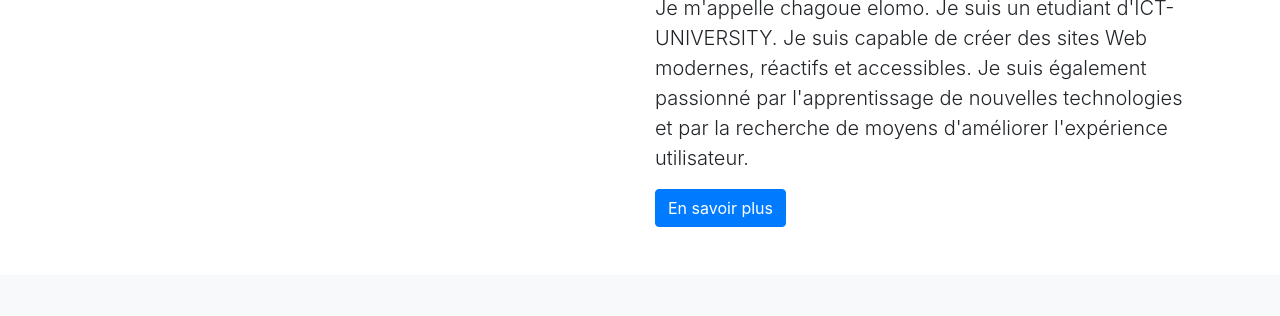
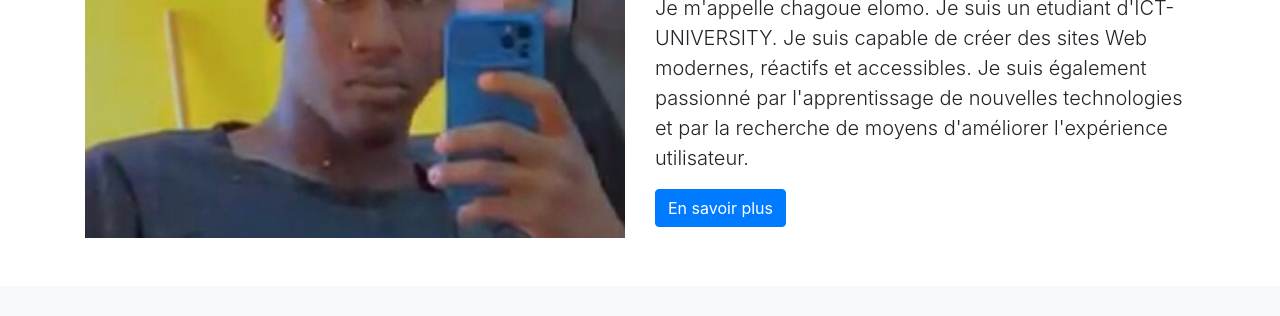
Before and after one commit to arthurcej/portfolio-cv, a plain HTML site: page index.html in a window 1280 px wide. Shown: the part 367-683 px from the top of the page. Drawn offline with nearby package versions, Linux system fonts and the light colour scheme; files that its build step writes are made by us from their sources; files whose address does not match are found by name.

Commit message:
Add files via upload

```diff
--- a/index.html
+++ b/index.html
@@ -22,7 +22,7 @@
         <div class="container">
             <div class="row">
                 <div class="col-md-6">
-                    <img src="#" alt="arthur" class="img-fluid">
+                    <img src="./images/photo.jpg" alt="arthur" class="img-fluid">
                 </div>
                 <div class="col-md-6">
                     <h2 class="display-4">Bonjour et bienvenue !</h2>
```
Also changed, not shown: images/photo.jpg (added).
